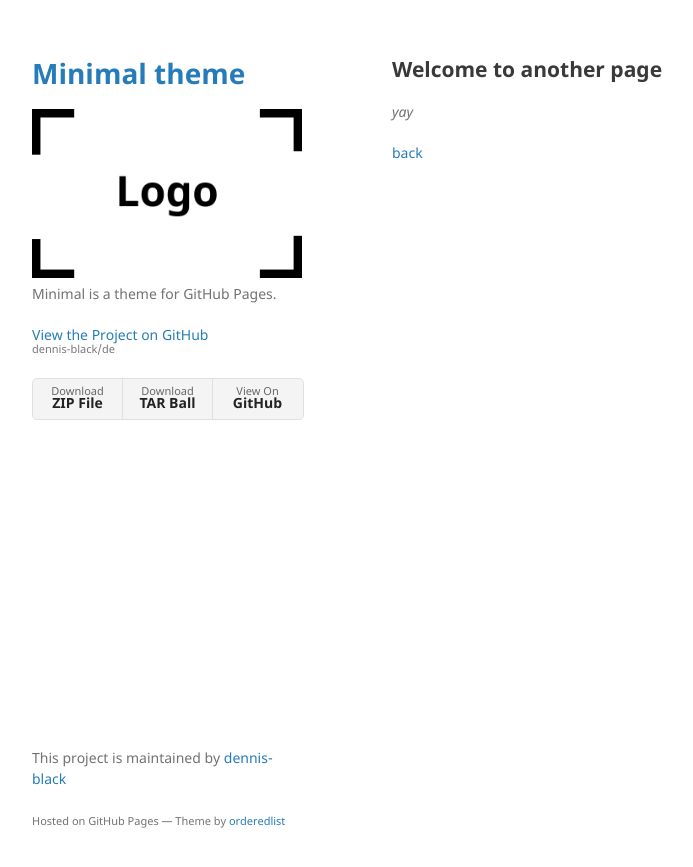
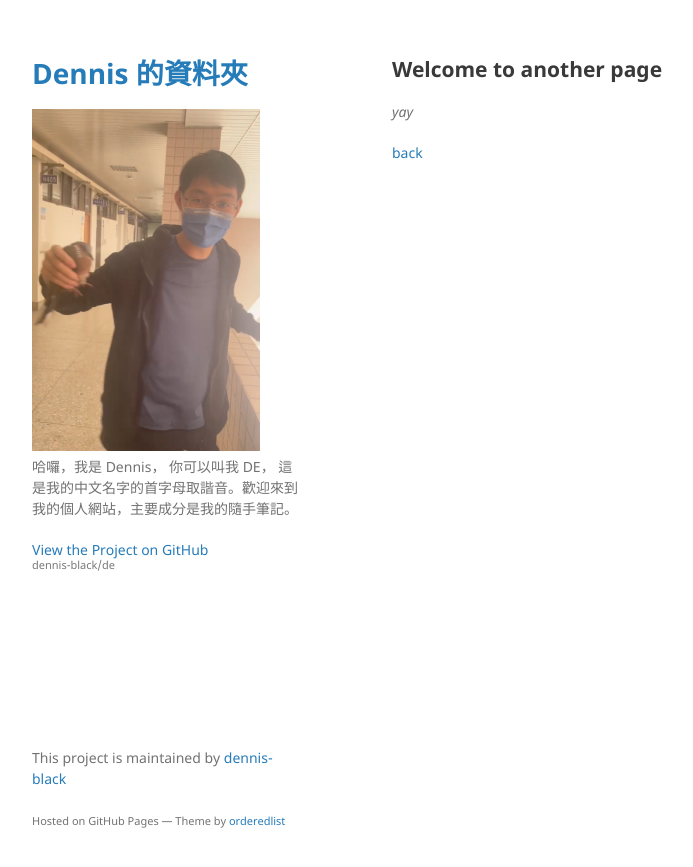
Before and after one commit to dennis-black/de, a Jekyll site: the page built from another-page.md, in a window 1280 px wide. Shown: the top 867 px of the page, without its empty margins (178-871 px from the left). Built offline with Jekyll 4.4.1, drawn with Linux system fonts in a browser that asks for light colours; our own code applies the rules of GitHub Pages for plain Markdown files.

Commit message:
new config

```diff
--- a/_config.yml
+++ b/_config.yml
@@ -1,6 +1,6 @@
-title: Minimal theme
-logo: /assets/img/logo.png
-description: Minimal is a theme for GitHub Pages.
-show_downloads: true
+title: Dennis 的資料夾
+logo: /assets/img/dennisAndBird.png
+description: 哈囉，我是 Dennis， 你可以叫我 DE， 這是我的中文名字的首字母取諧音。歡迎來到我的個人網站，主要成分是我的隨手筆記。
+show_downloads: false
 google_analytics:
 theme: jekyll-theme-minimal
```
Also changed, not shown: assets/img/dennisAndBird.png (added).
